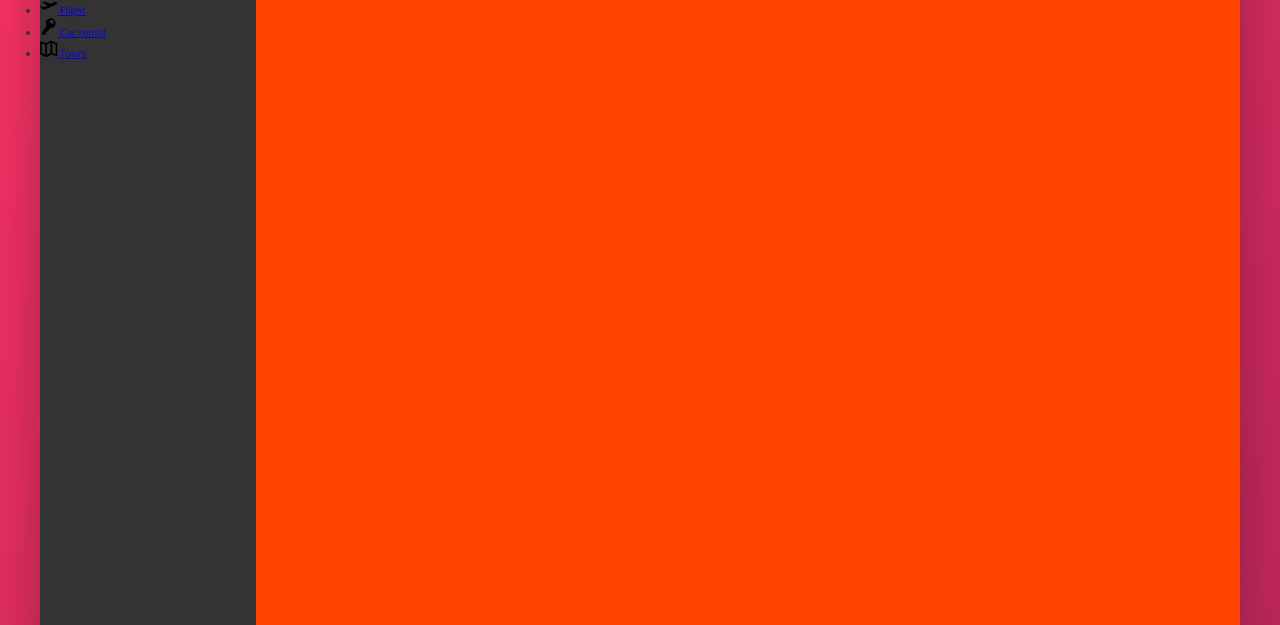
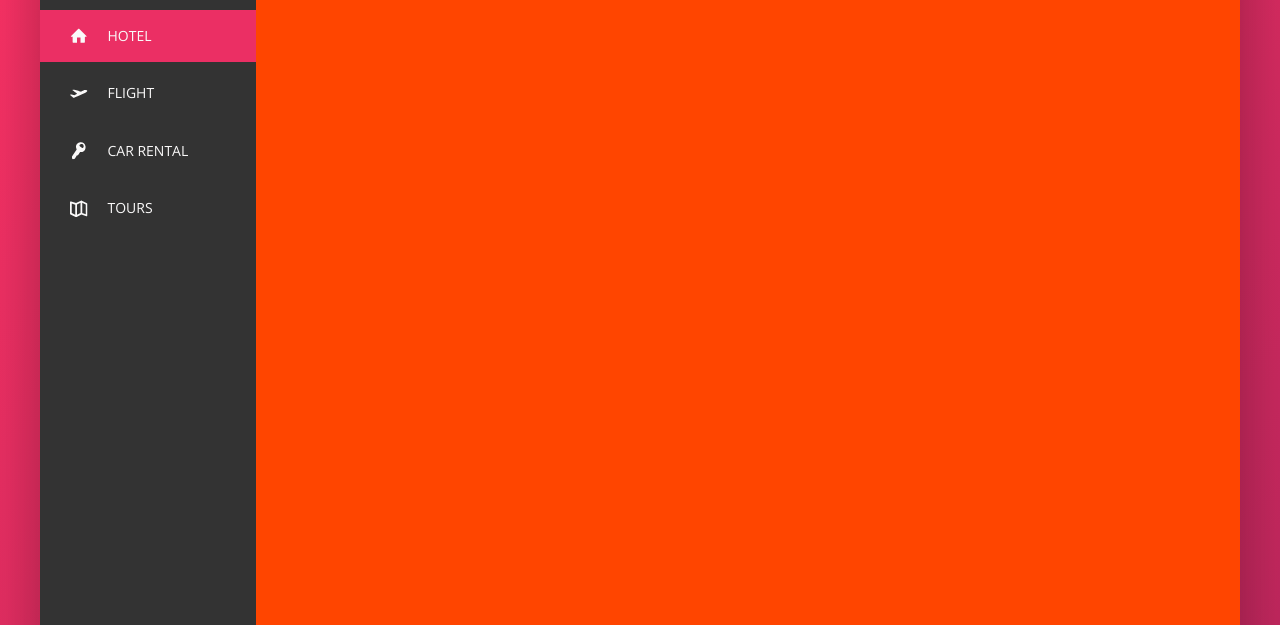
Before and after one commit to gustavommcv/Trillo, a website: page index.html in a window 1280 px wide. Shown: the part 175-800 px from the top of the page. Drawn offline with nearby package versions, Linux system fonts and the light colour scheme.

Commit message:
Finish nav

```diff
--- a/index.html
+++ b/index.html
@@ -49,7 +49,7 @@
             <div class="content">
                 <nav class="sidebar">
                     <ul class="side-nav">
-                        <li class="side-nav__item">
+                        <li class="side-nav__item side-nav__item--active">
                             <a href="#" class="side-nav__link">
                                 <svg class="side-nav__icon">
                                     <use xlink:href="img/sprite.svg#icon-home"></use>
--- a/sass/components/_components.scss
+++ b/sass/components/_components.scss
@@ -118,18 +118,63 @@
 ///////////////////////////////////////
 // SIDE NAVIGATION
 .side-nav {
+    font-size: 1.4rem;
+    list-style: none;
+    margin-top: 3.5rem;
 
     &__item {
+        position: relative;
 
+        &:not(:last-child) {
+            margin-bottom: .5rem;
+        }
     }
 
-    &__link {
+    &__item::before {
+        content: "";
+        position: absolute;
+        top: 0;
+        left: 0;
+        height: 100%;
+        width: 3px;
+        background-color: var(--color-primary);
 
+        transform: scaleY(0);
+
+        transition: transform .2s,
+                    width .3s cubic-bezier(1,0,0,1) .2s,
+                    background-color .1s;
+    }
+
+    &__item:hover::before,
+    &__item--active::before {
+        transform: scaleY(1);
+        width: 100%;
+    }
+
+    &__item:active::before {
+        background-color: var(--color-primary-light);
+    }
+
+    &__link:link,
+    &__link:visited {
+        color: var(--color-grey-light-1);
+        text-decoration: none;
+        text-transform: uppercase;
+        display: block;
+        padding: 1.5rem 3rem;
+        position: relative;
+        z-index: 10;
+
+        display: flex;
+        align-items: center;
     }
 
     &__icon {
         width: 1.75rem;
         height: 1.75rem;
+        margin-right: 2rem;
+        fill: currentColor;
     }
 }
 
```
Also changed, not shown: css/style.css.
